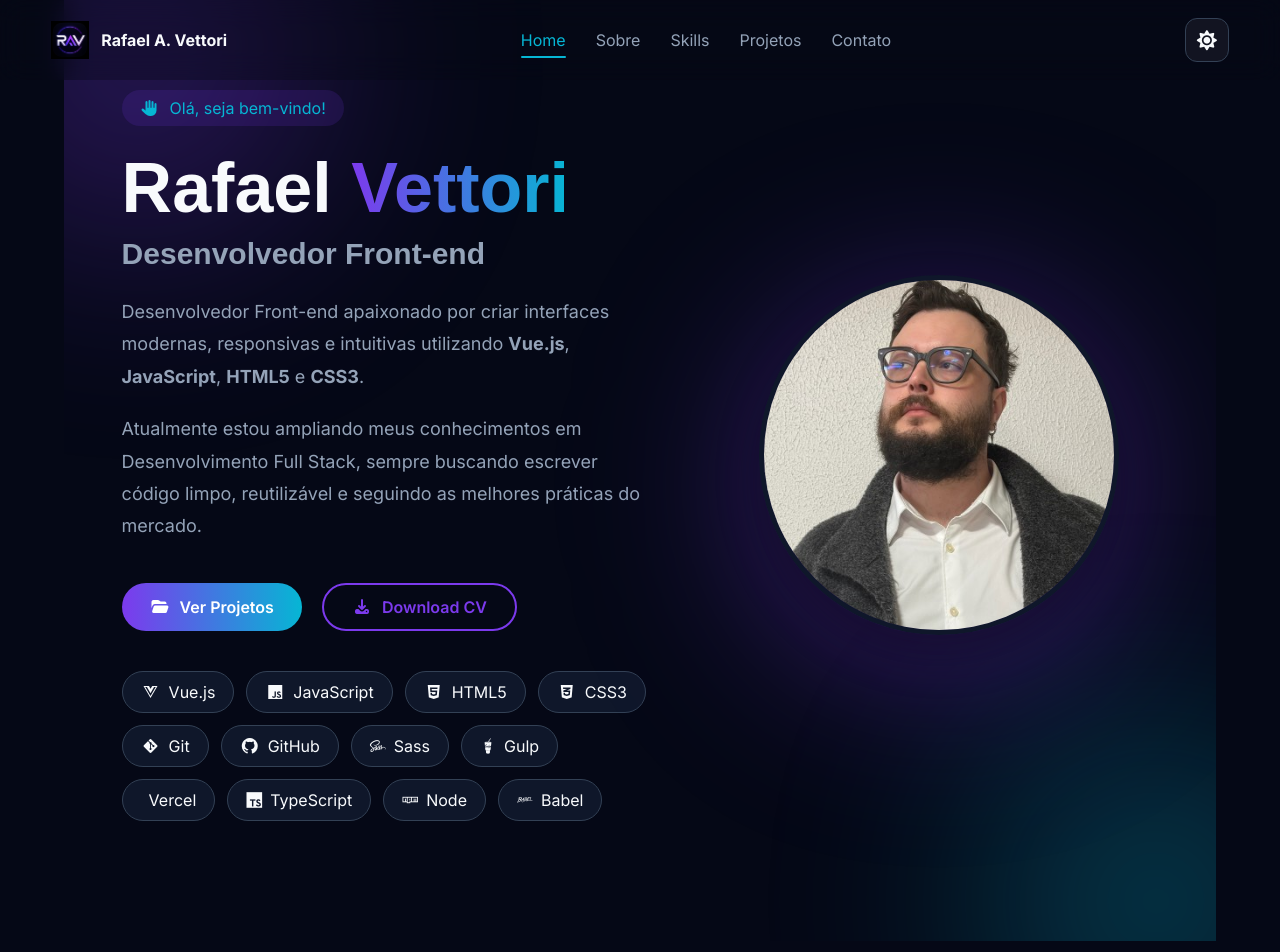
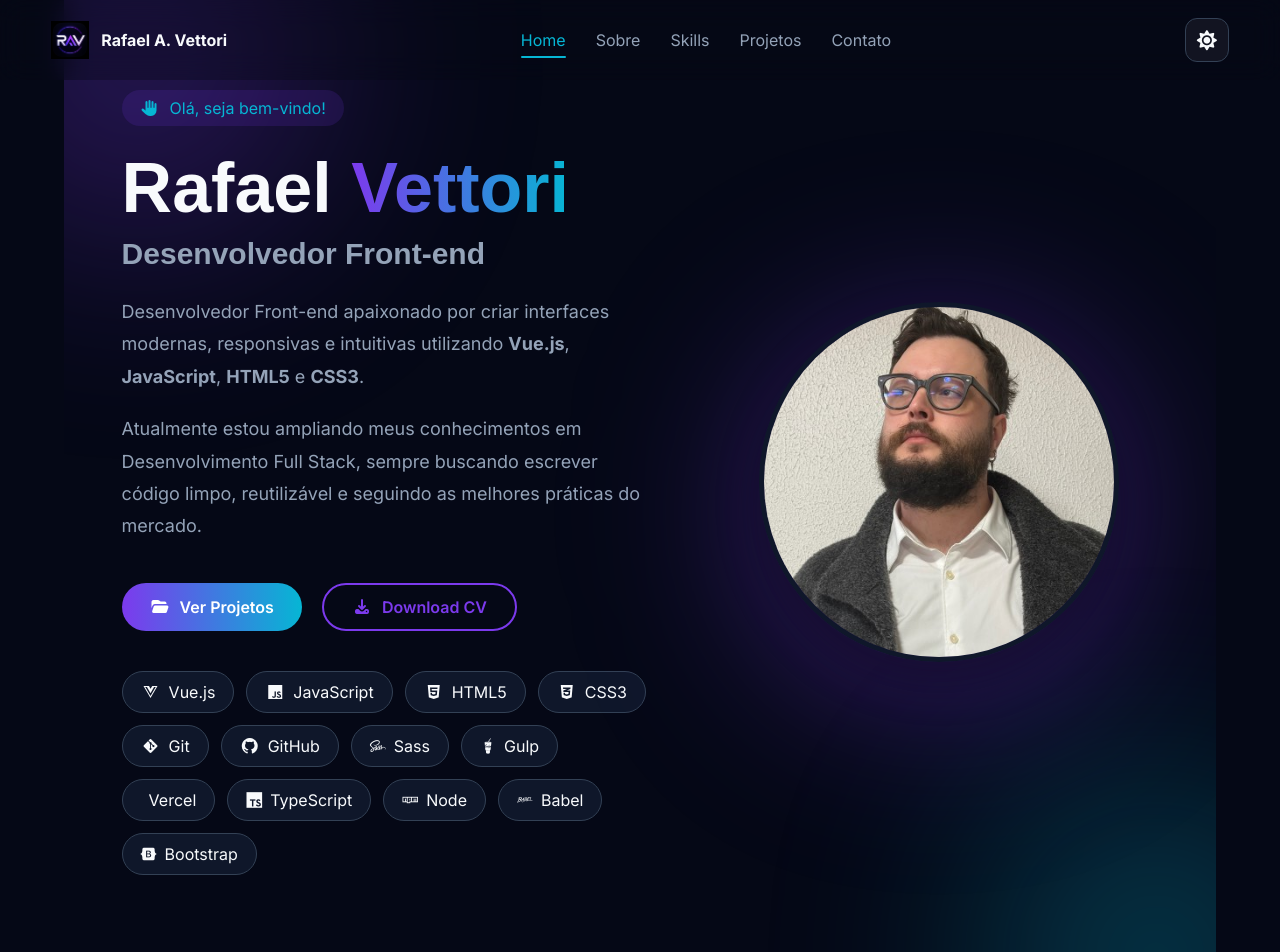
Before and after one commit to Rattori94/portfolio, a Vue app: page / in a window 1280 px wide. Shown: the top 952 px of the page. Built offline with nearby package versions, Linux system fonts and the light colour scheme.

Commit message:
bootstrap

```diff
--- a/src/components/Hero.vue
+++ b/src/components/Hero.vue
@@ -72,6 +72,7 @@
           <span><i class="devicon-typescript-plain"></i> TypeScript</span>
           <span><i class="devicon-npm-original-wordmark"></i> Node</span>
           <span><i class="devicon-babel-plain"></i> Babel</span>
+          <span><i class="devicon-bootstrap-plain"></i> Bootstrap</span>
 
 
         </div>
```
